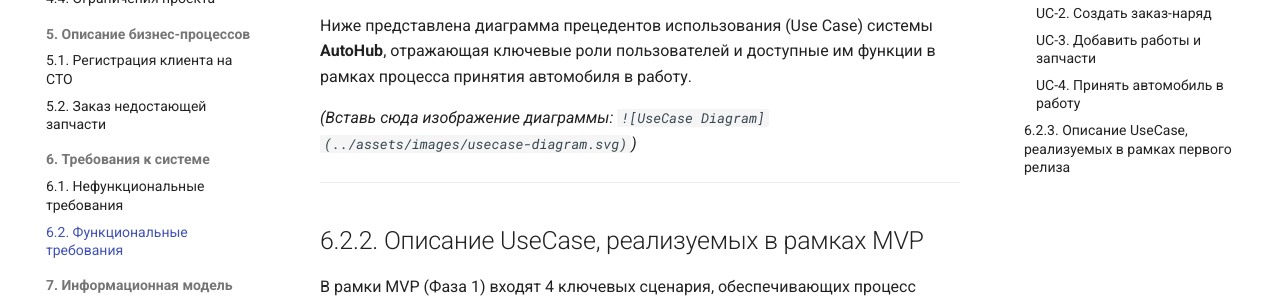
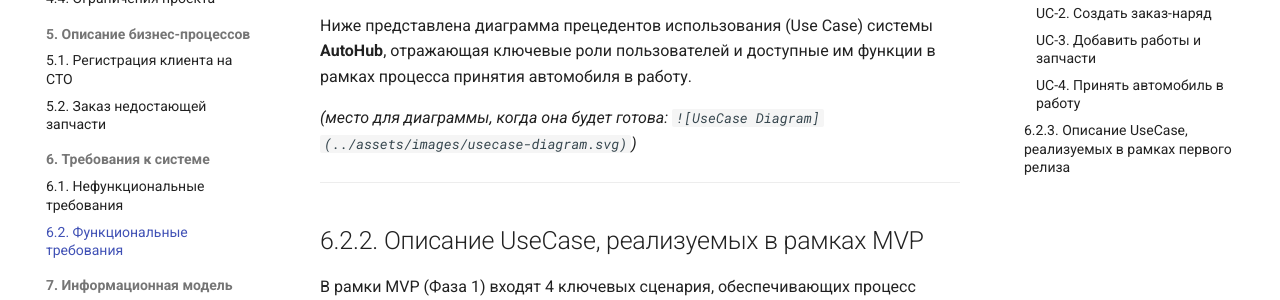
Before and after one commit to IggyKuz/AutoHub-Docs, an MkDocs documentation site: the page built from docs/requirements/functional.md, in a window 1280 px wide and 900 px high. Shown: the part 290-590 px from the top of the window. Built offline with MkDocs 1.6.1 and Material for MkDocs 9.7.7, drawn with Linux system fonts in a browser that asks for light colours.

Commit message:
2-й фикс п.6

```diff
--- a/docs/requirements/functional.md
+++ b/docs/requirements/functional.md
@@ -4,7 +4,7 @@
 
 Ниже представлена диаграмма прецедентов использования (Use Case) системы **AutoHub**, отражающая ключевые роли пользователей и доступные им функции в рамках процесса принятия автомобиля в работу.
 
-*(Вставь сюда изображение диаграммы: `![UseCase Diagram](../assets/images/usecase-diagram.svg)`)*
+*(место для диаграммы, когда она будет готова: `![UseCase Diagram](../assets/images/usecase-diagram.svg)`)*
 
 ---
 
```
